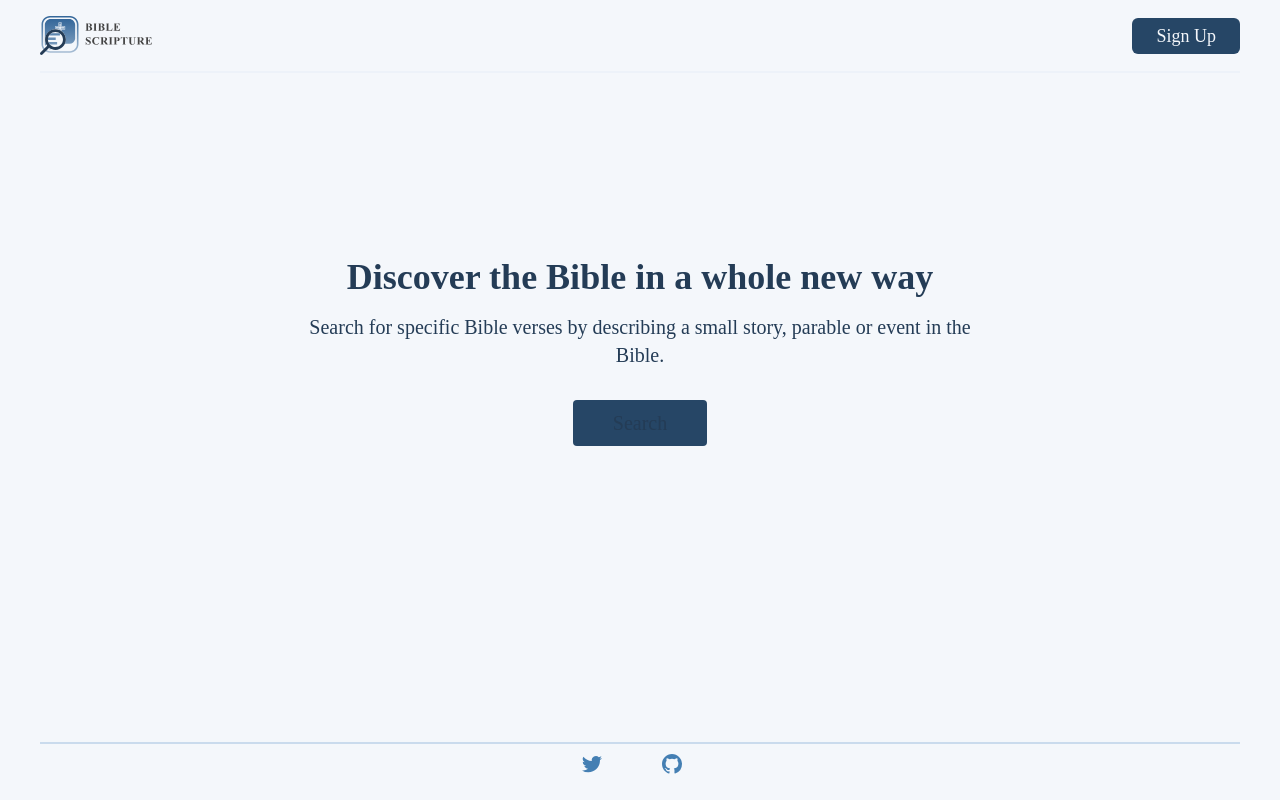
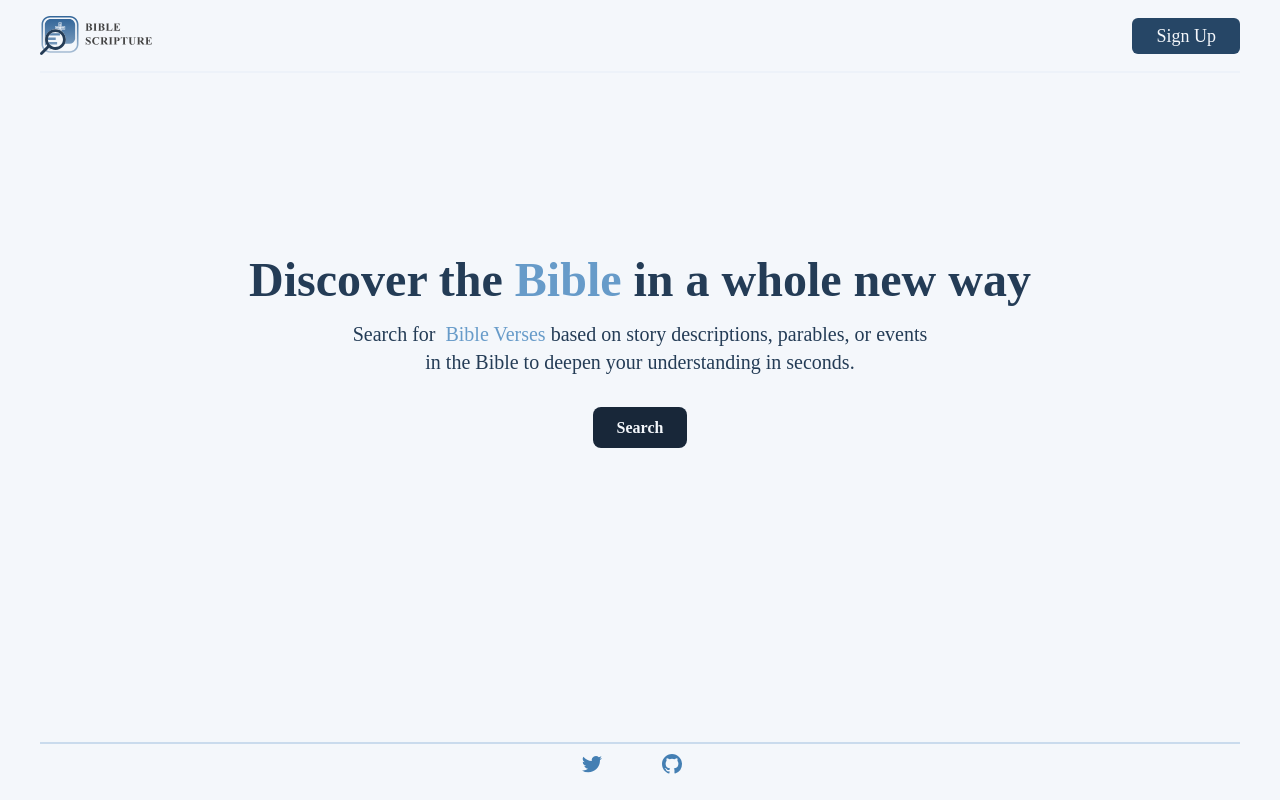
Before and after one commit to Era360/find-bible-scripture, a Next.js app: page / in a window 1280 px wide. Built offline with nearby package versions, Linux system fonts and the light colour scheme; no server answers.

Commit message:
fix: landing page

```diff
--- a/pages/index.tsx
+++ b/pages/index.tsx
@@ -8,7 +8,7 @@ import Footer from "@/components/footer";
 
 export default function Home() {
   return (
-    <div className="flex flex-col min-h-screen bg-azure-50 text-azure-900 dark:bg-azure-900 dark:text-azure-50">
+    <div className="flex flex-col min-h-screen">
       <Head>
         <title>
           Find Bible Scripture | Discover the Bible in a whole new way
@@ -19,17 +19,23 @@ export default function Home() {
 
       <div className="px-4 py-16 mx-auto my-auto max-w-7xl sm:px-6 lg:px-8">
         <div className="text-center">
-          <h1 className="text-3xl font-bold leading-9 md:text-4xl sm:text-5xl sm:leading-10">
-            Discover the Bible in a whole new way
+          <h1 className="text-3xl font-bold leading-9 text-center sm:text-5xl sm:leading-10 md:text-4xl lg:text-5xl">
+            Discover the&nbsp;
+            <span className="dark:text-azure-300 text-azure-400">Bible</span>
+            &nbsp;in a whole new way
           </h1>
-          <p className="max-w-2xl mx-auto mt-3 text-lg leading-7 md:text-xl sm:mt-4">
-            Search for specific Bible verses by describing a small story,
-            parable or event in the Bible.
+          <p className="max-w-2xl mx-auto mt-3 text-lg leading-7 md:max-w-xl md:text-xl sm:mt-4">
+            Search for &nbsp;
+            <span className="dark:text-azure-300 text-azure-400">
+              Bible Verses
+            </span>
+            &nbsp;based on story descriptions, parables, or events in the Bible
+            to deepen your understanding in seconds.
           </p>
           <div className="max-w-md mx-auto mt-10">
             <Link
               href="/search"
-              className="px-10 py-3 text-xl font-medium text-white rounded bg-azure-800 hover:bg-azure-700"
+              className="px-6 py-3 space-x-2 font-semibold rounded-lg w-fit dark:bg-azure-50 bg-azure-950 dark:text-azure-800 text-azure-50"
             >
               Search
             </Link>
```
